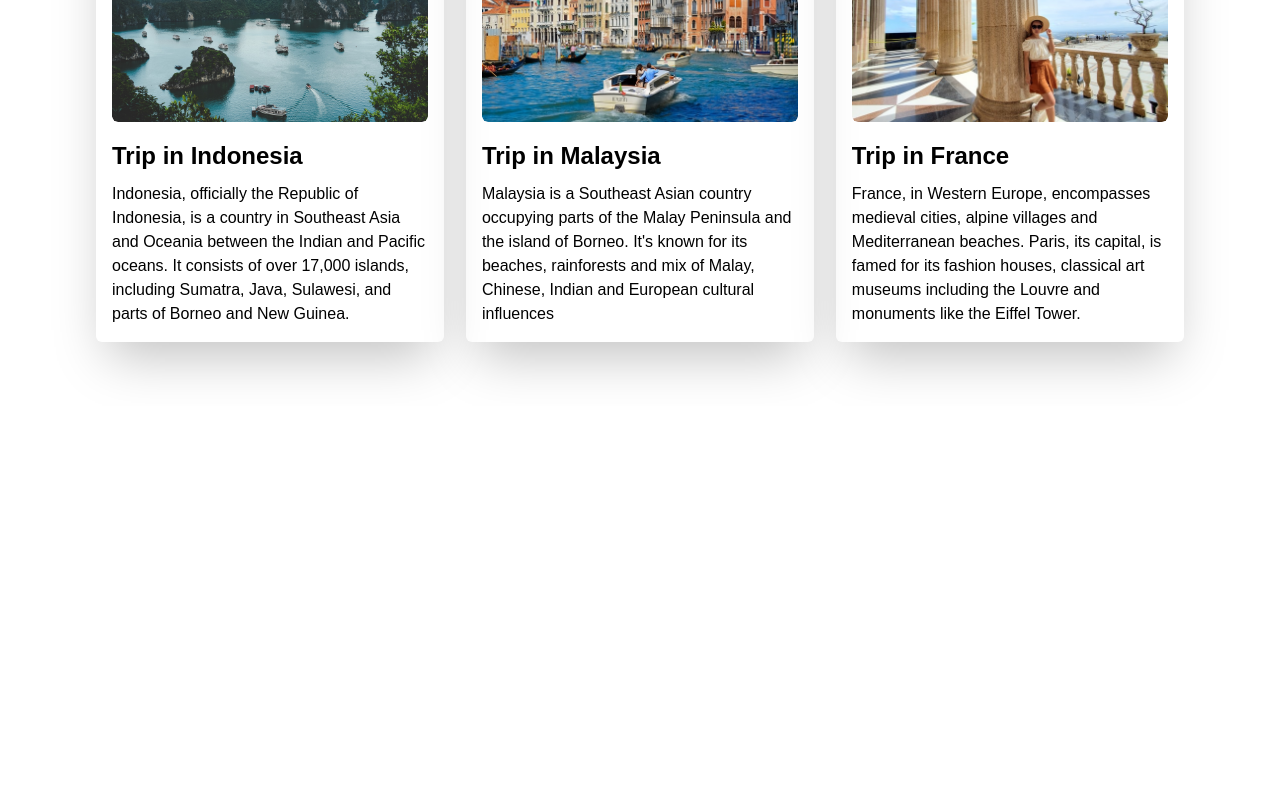
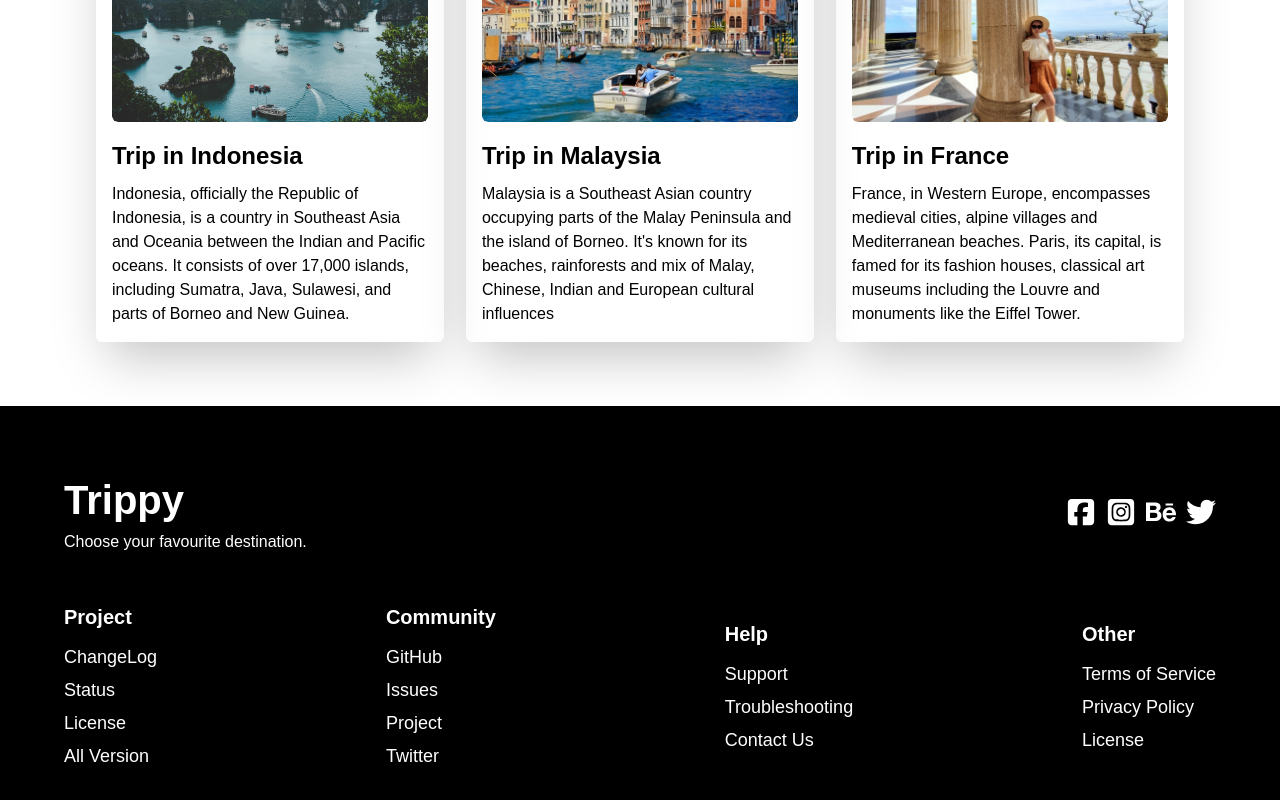
Before and after one commit to samirzjadhav/travel-website, a React (Create React App) app: page / in a window 1280 px wide. Shown: the part 2170-2970 px from the top of the page. Before the commit the page ends 2576 px from the top, so only its background shows below. Built offline with nearby package versions, Linux system fonts and the light colour scheme.

Commit message:
feat: added new footer on it

```diff
--- /dev/null
+++ b/src/Components/Footer.js
@@ -0,0 +1,64 @@
+import React from "react";
+import { FaSquareFacebook } from "react-icons/fa6";
+import { FaSquareInstagram } from "react-icons/fa6";
+import { FaBehance } from "react-icons/fa6";
+import { FaTwitter } from "react-icons/fa6";
+
+const Footer = () => {
+  return (
+    <>
+      <div className="footer">
+        <div className="top">
+          <div>
+            <h1>Trippy</h1>
+            <p>Choose your favourite destination.</p>
+          </div>
+          <div className="flex gap-[10px]">
+            <a href="/">
+              <FaSquareFacebook size={30} />
+            </a>
+            <a href="/">
+              <FaSquareInstagram size={30} />
+            </a>
+            <a href="/">
+              <FaBehance size={30} />
+            </a>
+            <a href="/">
+              <FaTwitter size={30} />
+            </a>
+          </div>
+        </div>
+        <div className="bottom">
+          <div>
+            <h4>Project</h4>
+            <a href="/"> ChangeLog</a>
+            <a href="/">Status</a>
+            <a href="/">License</a>
+            <a href="/">All Version</a>
+          </div>
+          <div>
+            <h4>Community</h4>
+            <a href="/">GitHub</a>
+            <a href="/">Issues</a>
+            <a href="/">Project</a>
+            <a href="/">Twitter</a>
+          </div>
+          <div>
+            <h4>Help</h4>
+            <a href="/">Support</a>
+            <a href="/">Troubleshooting</a>
+            <a href="/">Contact Us</a>
+          </div>
+          <div>
+            <h4>Other</h4>
+            <a href="/">Terms of Service</a>
+            <a href="/">Privacy Policy</a>
+            <a href="/">License</a>
+          </div>
+        </div>
+      </div>
+    </>
+  );
+};
+
+export default Footer;
--- a/src/index.css
+++ b/src/index.css
@@ -147,6 +147,36 @@ Img {
   @apply text-[24px] font-bold pt-[16px] pb-[8px];
 }
 
+/* Footer */
+
+.footer {
+  @apply p-[64px] bg-black text-white;
+}
+
+.top {
+  @apply flex justify-between items-center text-start flex-wrap;
+}
+
+.top h1 {
+  @apply text-[40px] font-bold;
+}
+
+.bottom {
+  @apply flex justify-between items-center text-start flex-wrap pt-[32px];
+}
+
+.bottom div {
+  @apply flex flex-col;
+}
+
+.bottom h4 {
+  @apply text-[20px] font-bold pt-[16px] pb-[12px];
+}
+
+.bottom a {
+  @apply text-[18px] pb-[6px];
+}
+
 @media screen and (max-width: 768px) {
   .nav-menu {
     @apply flex flex-col justify-start items-stretch ease-in-out delay-75  w-[100%] h-auto absolute top-0 left-[-100%] opacity-100 pt-[80px] pb-[30px];
--- a/src/routes/Home.js
+++ b/src/routes/Home.js
@@ -3,6 +3,7 @@ import Navbar from "../Components/Navbar";
 import Hero from "../Components/Hero";
 import Destination from "../Components/Destination";
 import Trips from "../Components/Trip";
+import Footer from "../Components/Footer";
 import HeroImg from "../assets/1.jpg";
 
 const Home = () => {
@@ -20,6 +21,7 @@ const Home = () => {
       />
       <Destination />
       <Trips />
+      <Footer />
     </>
   );
 };
```
